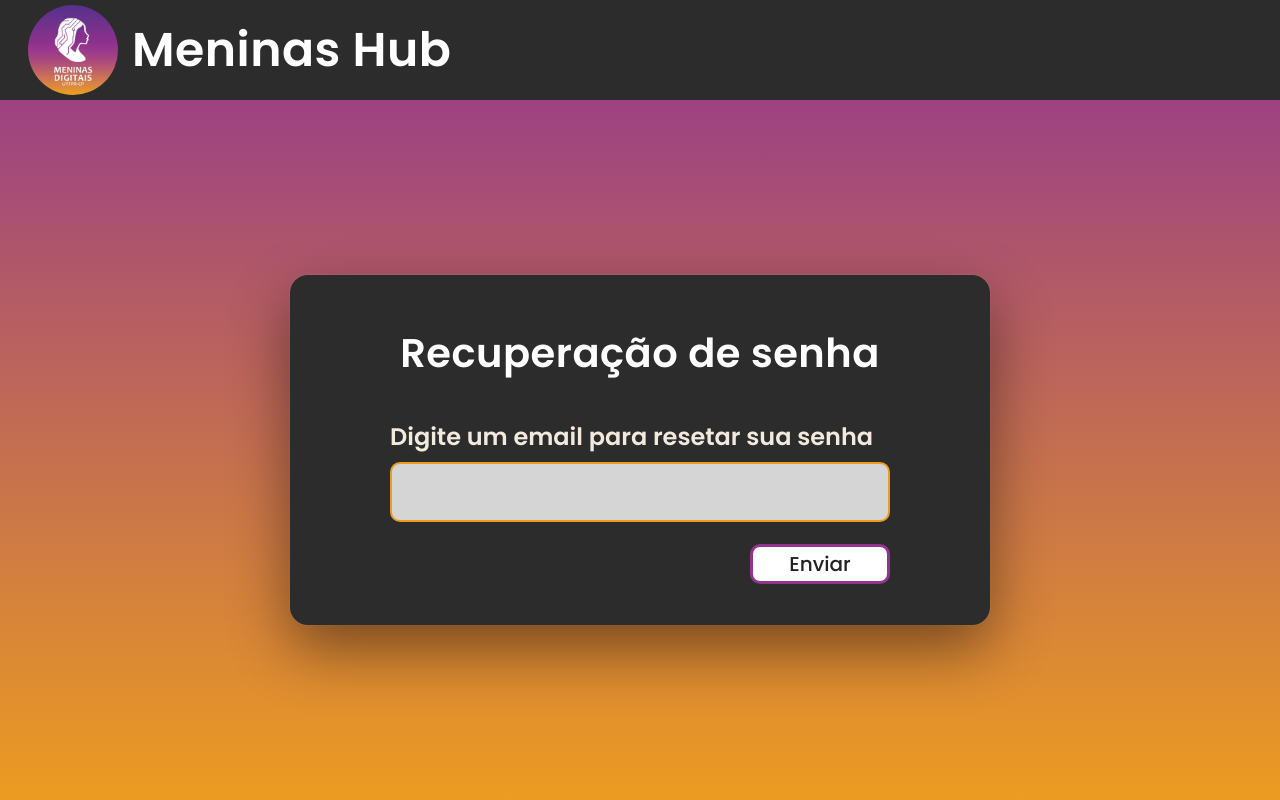
After one commit to vinicius-10/CertificadoraCompetencia3, a Flask app: template app/templates/RecuperacaoSenha.html in a window 1280 px wide. The commit adds this page. Run offline with Flask 3, Linux system fonts and the light colour scheme; the template is opened without the code that fills it, so the values that code supplies are empty.

Commit message:
tela recuperacao de senha

```diff
--- /dev/null
+++ b/app/static/css/RecuperacaoSenha.css
@@ -0,0 +1,265 @@
+/* ── RESET & BASE ── */
+*, *::before, *::after {
+    box-sizing: border-box;
+    margin: 0;
+    padding: 0;
+}
+
+/* Base: 16px → 1rem = 16px */
+html {
+    font-size: 16px;
+}
+
+/* ── CUSTOM PROPERTIES ── */
+:root {
+    --yellow: #ec9c21;
+    --magenta: #92358F;
+    --card-bg: #2C2C2C;
+    --input-bg: #d5d5d5;
+    --text-light: #ffffff;
+    --field-light: #f2eadf;
+
+    --nav-height: 6.25rem;   /* 100px */
+    --card-padding: 3rem 6.25rem 2.5rem;
+    --card-radius: 1.125rem;  /* 18px */
+    --input-height: 3.75rem;  /* 60px */
+}
+
+/* ── BODY ── */
+body {
+    min-height: 100vh;
+    font-family: 'Poppins', sans-serif;
+    background: linear-gradient(180deg, var(--magenta) 0%, var(--yellow) 100%);
+    display: flex;
+    flex-direction: column;
+}
+
+/* ── NAVBAR ── */
+nav {
+    display: flex;
+    align-items: center;
+    gap: 0.875rem;
+    padding: 0 1.75rem;
+    height: var(--nav-height);
+    background: var(--card-bg);
+    flex-shrink: 0;
+}
+
+.nav-logo {
+    width: 5.625rem;   /* 90px */
+    height: 5.625rem;
+    border-radius: 50%;
+    object-fit: cover;
+    flex-shrink: 0;
+}
+
+nav h1 {
+    font-family: 'Poppins', sans-serif;
+    font-weight: 600;
+    font-size: 2.96rem;
+    color: #fff;
+    letter-spacing: 0.03rem;
+}
+
+/* ── MAIN ── */
+main {
+    flex: 1;
+    display: flex;
+    align-items: center;
+    justify-content: center;
+    padding: 2.5rem 1rem;
+}
+
+/* ── CARD ── */
+.card {
+    background: var(--card-bg);
+    border-radius: var(--card-radius);
+    padding: var(--card-padding);
+    width: 100%;
+    max-width: 43.75rem; /* 700px */
+    min-height: 21.875rem;  /* 350px */
+    box-shadow:
+        0 1.5rem 3.75rem rgba(0, 0, 0, 0.45),
+        0 0 0 0.0625rem rgba(255, 255, 255, 0.06);
+    animation: rise 0.55s cubic-bezier(0.22, 1, 0.36, 1) both;
+}
+
+@keyframes rise {
+    from { opacity: 0; transform: translateY(1.75rem) scale(0.97); }
+    to   { opacity: 1; transform: translateY(0)       scale(1);    }
+}
+
+/* ── CARD TITLE ── */
+.card-title {
+    font-family: 'Poppins', sans-serif;
+    font-weight: 600;
+    font-size: 2.5rem;
+    color: var(--text-light);
+    text-align: center;
+    margin-bottom: 2.25rem;
+    letter-spacing: 0.03rem;
+}
+
+/* ── FIELDS ── */
+.field {
+    margin-bottom: 1.375rem;
+}
+
+.field-label {
+    display: flex;
+    align-items: center;
+    gap: 0.5rem;
+    color: var(--field-light);
+    font-size: 1.5rem;
+    font-weight: 600;
+    margin-bottom: 0.5rem;
+}
+
+.field input {
+    width: 100%;
+    height: var(--input-height);
+    background: var(--input-bg);
+    border: 0.125rem #EC9C21 solid;
+    border-radius: 0.625rem;
+    padding: 0 0.875rem;
+    font-size: 1.25rem;
+    font-family: 'Poppins', sans-serif;
+    color: #222;
+    outline: none;
+    transition: box-shadow 0.2s;
+}
+
+.field-row {
+    display: flex;
+    gap: 1.25rem;
+    margin-bottom: 0.5rem;
+    flex-wrap: wrap;
+}
+
+.field-row .field {
+    margin-bottom: 0;
+    flex: 1;
+}
+
+.field input:focus {
+    box-shadow: 0 0 0 0.25rem var(--purple);
+}
+
+.btn-enviar {
+    width: 8.75rem;
+    height: 2.5rem;
+    background-color: #ffffff;
+    border: 3px solid #92358f;
+    border-radius: 10px;
+
+    color: #222222;
+    font-family: 'Poppins', sans-serif;
+    font-weight: 500;
+    font-size: 1.25rem;
+
+    display: flex;
+    align-items: center;
+    justify-content: center;
+    margin-left: auto;
+    margin-right: 0;
+
+    cursor: pointer;
+    transition: transform 0.2s, opacity 0.2s;
+}
+
+.btn-enviar:hover {
+    opacity: 0.9;
+}
+.btn-enviar:active {
+    transform: scale(0.97);
+}
+
+/* ════════════════════════════════════════
+   RESPONSIVE BREAKPOINTS
+   ════════════════════════════════════════ */
+
+/* ── MOBILE  (≤ 480px) ── */
+@media (max-width: 30rem) {
+    html {
+        font-size: 15px;
+    }
+
+    :root {
+        --nav-height:   3.2rem;
+        --card-padding: 2rem 1.5rem 1.75rem;
+    }
+
+    nav {
+        padding: 0 1rem;
+        gap: 0.625rem;
+    }
+
+    .nav-logo {
+        width: 2.4rem;
+        height: 2.4rem;
+    }
+
+    nav h1 {
+        font-size: 1.15rem;
+    }
+
+    .card {
+        max-width: 100%;
+        border-radius: 0.875rem;
+    }
+
+    .card-title {
+        font-size: 1.5rem;
+        margin-bottom: 1.75rem;
+    }
+
+    main {
+        padding: 1.5rem 0.75rem;
+        align-items: flex-start;
+        padding-top: 2.5rem;
+    }
+}
+
+/* ── TABLET  (481px – 1024px) ── */
+@media (min-width: 30.0625rem) and (max-width: 64rem) {
+    html {
+        font-size: 16px;
+    }
+
+    :root {
+        --card-padding: 2.75rem 2.5rem 2.25rem;
+    }
+
+    .card {
+        max-width: 26rem;
+    }
+}
+
+/* ── DESKTOP  (1025px – 1920px) — default styles apply ── */
+
+/* ── TV / LARGE SCREENS  (> 1920px) ── */
+@media (min-width: 120rem) {
+    html {
+        font-size: 22px;
+    }
+
+    :root {
+        --nav-height:    4.5rem;
+        --card-padding:  3.5rem 3.25rem 3rem;
+        --card-radius:   1.5rem;
+        --input-height:  3rem;
+    }
+
+    .card {
+        max-width: 28rem;
+    }
+
+    .nav-logo {
+        width: 3.25rem;
+        height: 3.25rem;
+    }
+
+    nav h1 {
+        font-size: 1.5rem;
+    }
+}
--- /dev/null
+++ b/app/templates/RecuperacaoSenha.html
@@ -0,0 +1,30 @@
+<!DOCTYPE html>
+<html lang="pt-BR">
+<head>
+    <meta charset="UTF-8">
+    <meta name="viewport" content="width=device-width, initial-scale=1.0">
+    <title>Meninas Hub - Recuperação de senha</title>
+    <link rel="stylesheet" href="../static/css/RecuperacaoSenha.css">
+    <!--<link rel="stylesheet" href="{{ url_for('static', filename='css/redefinicao_senha.css') }}">-->
+    <link href="https://fonts.googleapis.com/css2?family=Poppins:ital,wght@0,100;0,200;0,300;0,400;0,500;0,600;0,700;0,800;0,900;1,100;1,200;1,300;1,400;1,500;1,600;1,700;1,800;1,900&display=swap" rel="stylesheet">
+</head>
+<body>
+    <nav>
+        <img src="../static/img/meninas_logo.png" alt="Meninas Digitais Logo" class="nav-logo"/>
+        <h1>Meninas Hub</h1>
+    </nav>
+
+    <main>
+        <div class="card">
+            <p class="card-title">Recuperação de senha</p>
+
+            <div class="field">
+                <label class="field-label" for="email-recuperacao">Digite um email para resetar sua senha</label>
+                <input type="email" id="email-recuperacao"/>
+            </div>
+
+            <button class="btn-enviar" type="button">Enviar</button>
+        </div>
+    </main>
+</body>
+</html>
--- a/app/templates/RedefinicaoSenha.html
+++ b/app/templates/RedefinicaoSenha.html
@@ -4,8 +4,8 @@
     <meta charset="UTF-8">
     <meta name="viewport" content="width=device-width, initial-scale=1.0">
     <title>Meninas Hub - Redefinição de Senha</title>
-    <link rel="stylesheet" href="../static/css/redefinicao_senha.css">
-    <!--<link rel="stylesheet" href="{{ url_for('static', filename='css/redefinicao_senha.css') }}">-->
+    <!--<link rel="stylesheet" href="../static/css/redefinicao_senha.css">-->
+    <link rel="stylesheet" href="{{ url_for('static', filename='css/redefinicao_senha.css') }}">
     <link href="https://fonts.googleapis.com/css2?family=Poppins:ital,wght@0,100;0,200;0,300;0,400;0,500;0,600;0,700;0,800;0,900;1,100;1,200;1,300;1,400;1,500;1,600;1,700;1,800;1,900&display=swap" rel="stylesheet">
 </head>
 <body>
```
